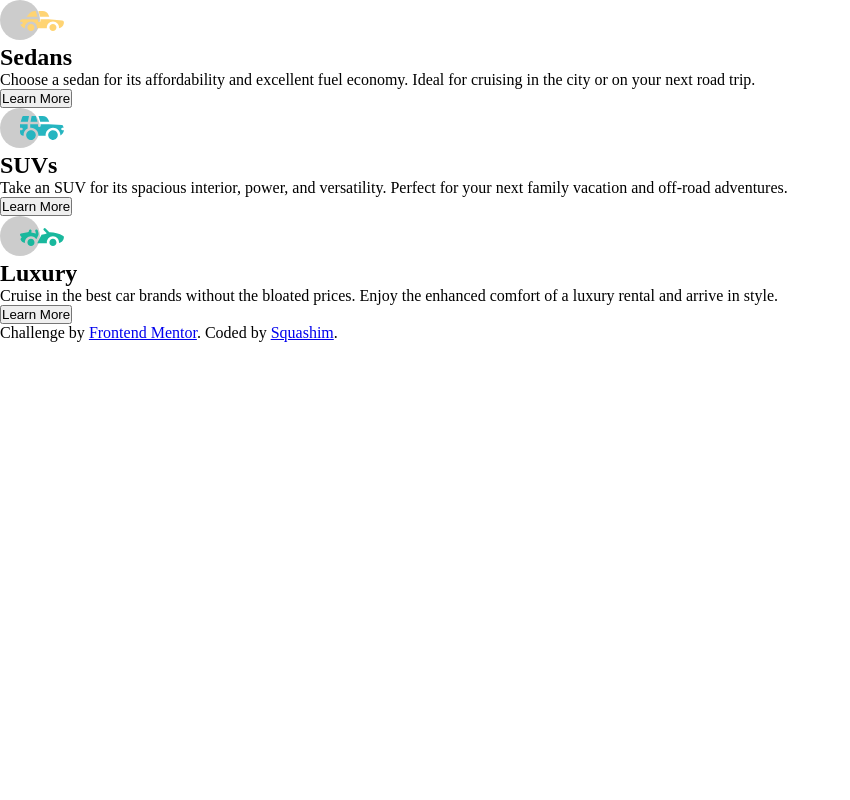
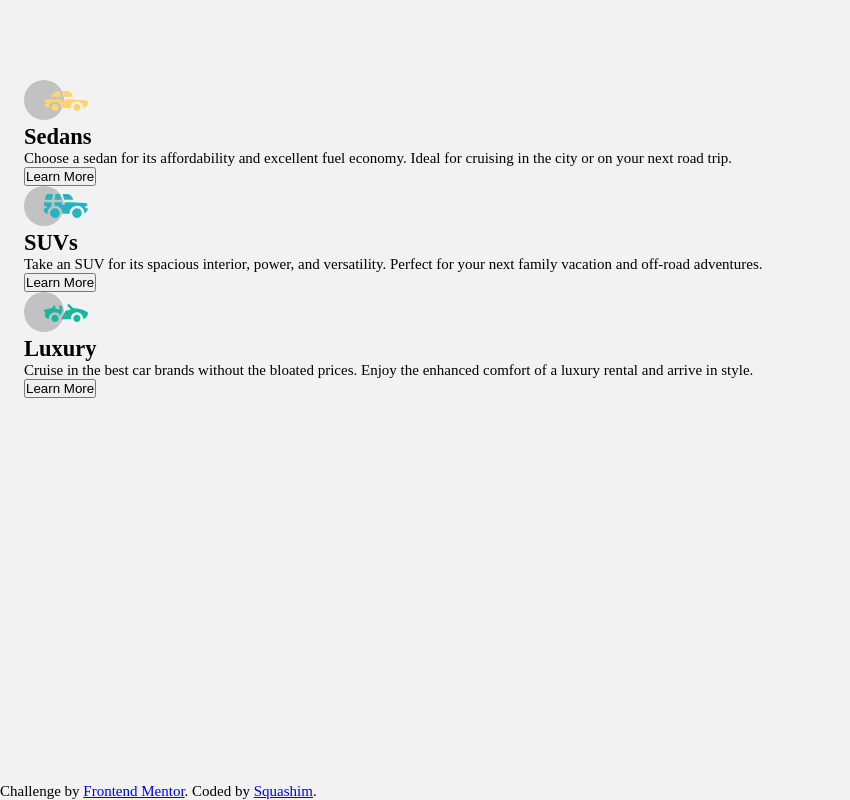
Before and after one commit to Squashim/3-column-preview, a plain HTML site: page index.html in a window 1280 px wide. Shown: the whole page, without its empty margins (0-850 px from the left). Drawn offline with nearby package versions, Linux system fonts and the light colour scheme; files that its build step writes are made by us from their sources.

Commit message:
45% done

```diff
--- a/index.html
+++ b/index.html
@@ -4,7 +4,7 @@
   <meta charset="UTF-8">
   <meta name="viewport" content="width=device-width, initial-scale=1.0">
   <link rel="icon" type="image/png" sizes="32x32" href="./images/favicon-32x32.png">
-  <link rel="stylesheet" href="style.css">
+  <link rel="stylesheet" href="./css/main.css">
   <title>Frontend Mentor | 3-column preview card component</title>
 </head>
 <body>
--- a/scss/_base.scss
+++ b/scss/_base.scss
@@ -1,6 +1,12 @@
+@import 'var';
 *, *::after, *::before{
     padding: 0; margin: 0; box-sizing: border-box;
 }
 body{
     min-height: 100vh;
+    background: $lgray;
+    font-size: $fsize;
+    display: flex;
+    flex-direction: column;
+    justify-content: space-between;
 }
--- a/scss/_layout.scss
+++ b/scss/_layout.scss
@@ -1 +1,7 @@
 @import 'var';
+
+main{
+    padding: 5rem 1.5rem;
+    display: grid;
+    grid-template-columns: 1fr;
+}
```
Also changed, not shown: css/main.css, 1 other file.
